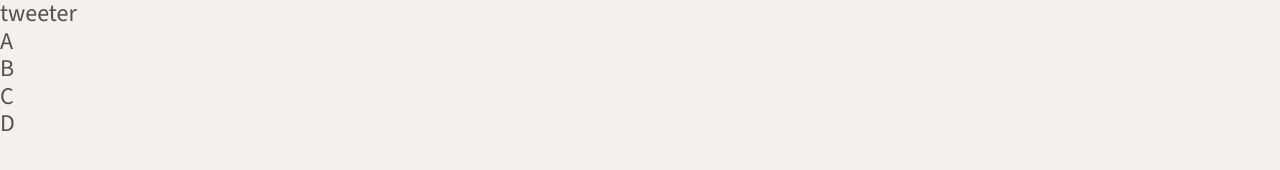
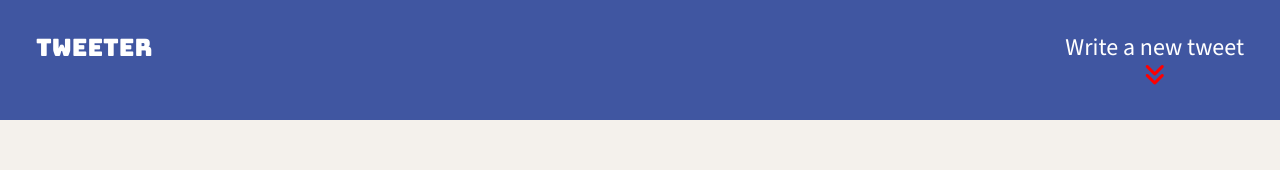
Before and after one commit to rod-nickle/tweeter, a website: page public/index.html in a window 1280 px wide. Drawn offline with nearby package versions, Linux system fonts and the light colour scheme.

Commit message:
Add Nav Layout

```diff
--- a/public/index.html
+++ b/public/index.html
@@ -1,14 +1,25 @@
 <!DOCTYPE html>
 <html lang="en">
+
 <head>
   <!-- Meta Information -->
   <title>Tweeter - Home Page</title>
 
   <!-- External CSS -->
-    <link rel="stylesheet" href="https://cdnjs.cloudflare.com/ajax/libs/normalize/8.0.1/normalize.min.css" type="text/css" />
+  <link rel="stylesheet" href="https://cdnjs.cloudflare.com/ajax/libs/normalize/8.0.1/normalize.min.css"
+    type="text/css" />
+  <link rel="preconnect" href="https://fonts.googleapis.com">
+  <link rel="preconnect" href="https://fonts.gstatic.com" crossorigin>
+  <link
+    href="https://fonts.googleapis.com/css2?family=Bungee&family=Source+Sans+3:ital,wght@0,200..900;1,200..900&display=swap"
+    rel="stylesheet">
+  <link rel="stylesheet" href="https://cdnjs.cloudflare.com/ajax/libs/font-awesome/6.6.0/css/all.min.css"
+    integrity="sha512-Kc323vGBEqzTmouAECnVceyQqyqdsSiqLQISBL29aUW4U/M7pSPA/gEUZQqv1cwx4OnYxTxve5UMg5GT6L4JJg=="
+    crossorigin="anonymous" referrerpolicy="no-referrer" />
 
   <!-- App CSS -->
   <link rel="stylesheet" href="/styles/layout.css" type="text/css" />
+  <link rel="stylesheet" href="/styles/nav.css" type="text/css" />
 
   <!-- External JS -->
   <script src="https://ajax.googleapis.com/ajax/libs/jquery/3.4.1/jquery.min.js"></script>
@@ -16,27 +27,25 @@
   <!-- App JS -->
   <script type="text/javascript" src="/scripts/client.js"></script>
 
-    <link rel="preconnect" href="https://fonts.googleapis.com">
-    <link rel="preconnect" href="https://fonts.gstatic.com" crossorigin>
-    <link
-      href="https://fonts.googleapis.com/css2?family=Bungee&family=Source+Sans+3:ital,wght@0,200..900;1,200..900&display=swap"
-      rel="stylesheet">
 
 </head>
 
 <body>
+
   <!-- Top nav bar (fixed) -->
   <nav>
-      <span>tweeter</span>
+    <div class="container">
+      <span style="font-family: 'Bungee', sans-serif;">TWEETER</span>
+      <div class="container-write-a-tweet">
+        <span><strong>Write</strong> a new tweet</span>
+        <i class="fa-solid fa-angles-down" style="color: red;"></i>
+      </div>
+    </div>
   </nav>
 
   <!-- Page-specific (main) content here -->
   <main class="container"></main>
-    <section class="parent">
-      <div class="a">A</div>
-      <div class="b">B</div>
-      <div class="c">C</div>
-      <div class="d">D</div>
-    </section>
+
 </body>
+
 </html>
--- /dev/null
+++ b/public/styles/nav.css
@@ -0,0 +1,21 @@
+nav {
+  color: #FFFFFF;
+  background-color: #4056A1;
+  height: 120px;
+  display: flex;
+  align-items: center;
+  justify-content: space-between;
+  padding: 0 1.5em;
+}
+
+.container {
+  display: flex;
+  justify-content: space-between;
+  width: 100%;
+}
+
+.container-write-a-tweet {
+  display: flex;
+  flex-direction: column;
+  align-items: center;
+}
--- a/server/data-files/initial-tweets.json
+++ b/server/data-files/initial-tweets.json
@@ -8,7 +8,7 @@
     "content": {
       "text": "If I have seen further it is by standing on the shoulders of giants"
     },
-    "created_at": 1730588895735
+    "created_at": 1730590621758
   },
   {
     "user": {
@@ -19,6 +19,6 @@
     "content": {
       "text": "Je pense , donc je suis"
     },
-    "created_at": 1730675295735
+    "created_at": 1730677021758
   }
 ]
```
Lines whose indentation alone changed are shown as unchanged.
